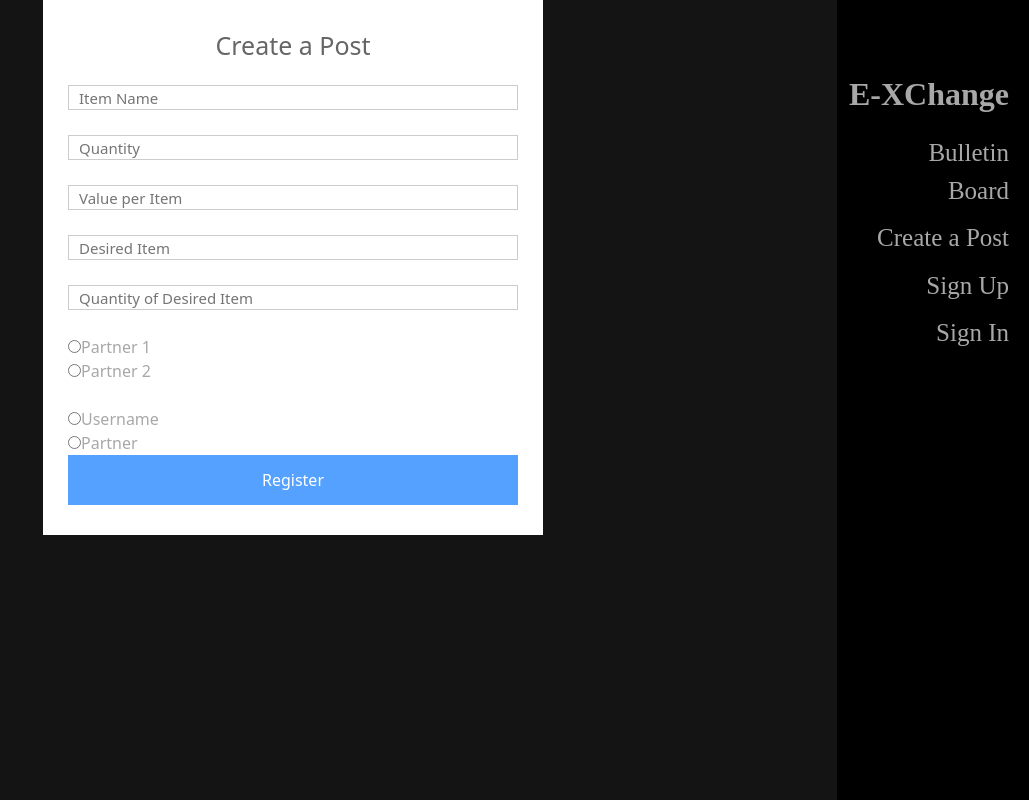
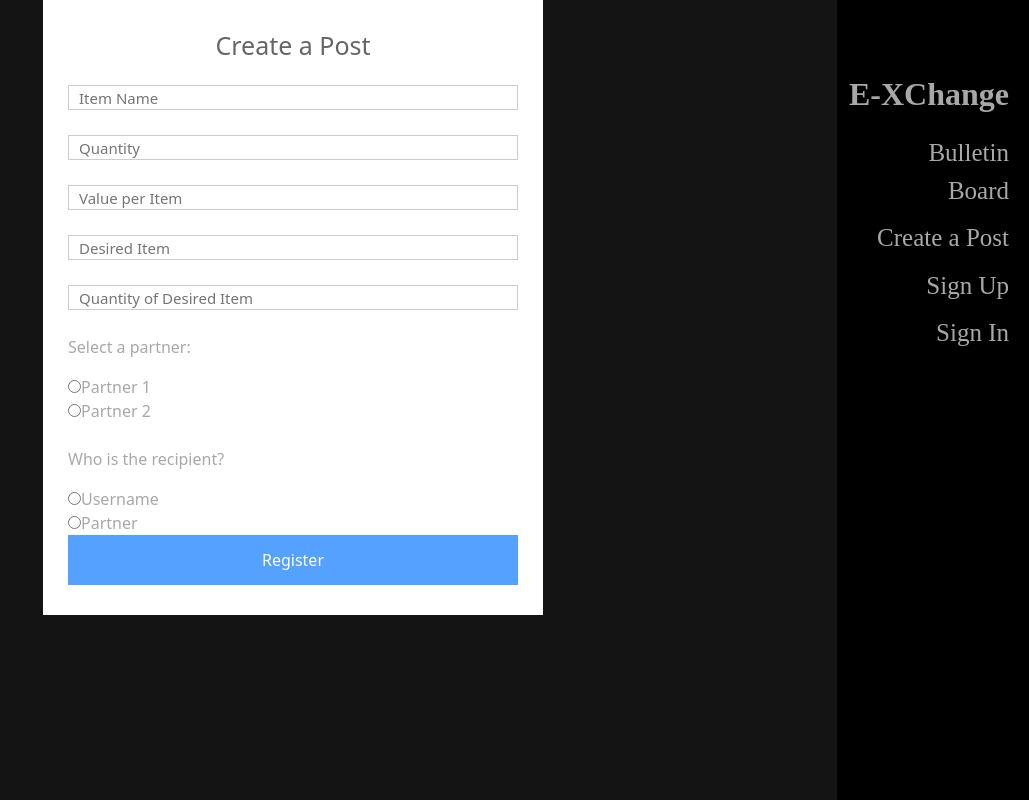
Before and after one commit to jwporath/E-Xchange, a PHP site: page /post.php in a window 1280 px wide. Shown: the whole page, without its empty margins (251-1280 px from the left). Run offline with PHP 8.4, Linux system fonts and the light colour scheme.

Commit message:
small formatting update to post.php

```diff
--- a/post.php
+++ b/post.php
@@ -32,9 +32,11 @@
             <input type="text" class="login-input" name="value" placeholder="Value per Item" required />
             <input type="text" class="login-input" name="desireditem" placeholder="Desired Item" required>
             <input type="text" class="login-input" name="desiredquantity" placeholder="Quantity of Desired Item" required>
-            <br><input type="radio" name="partner">Partner 1
+            <br><p>Select a partner:</p>
+            <input type="radio" name="partner">Partner 1
             <br><input type="radio" name="partner">Partner 2
-            <br><br><input type="radio" name="recipient">Username
+            <br><br><p>Who is the recipient?</p>
+            <input type="radio" name="recipient">Username
             <br><input type="radio" name="recipient">Partner
             <input type="submit" name="submit" value="Register" class="login-button">
         </form>
```
